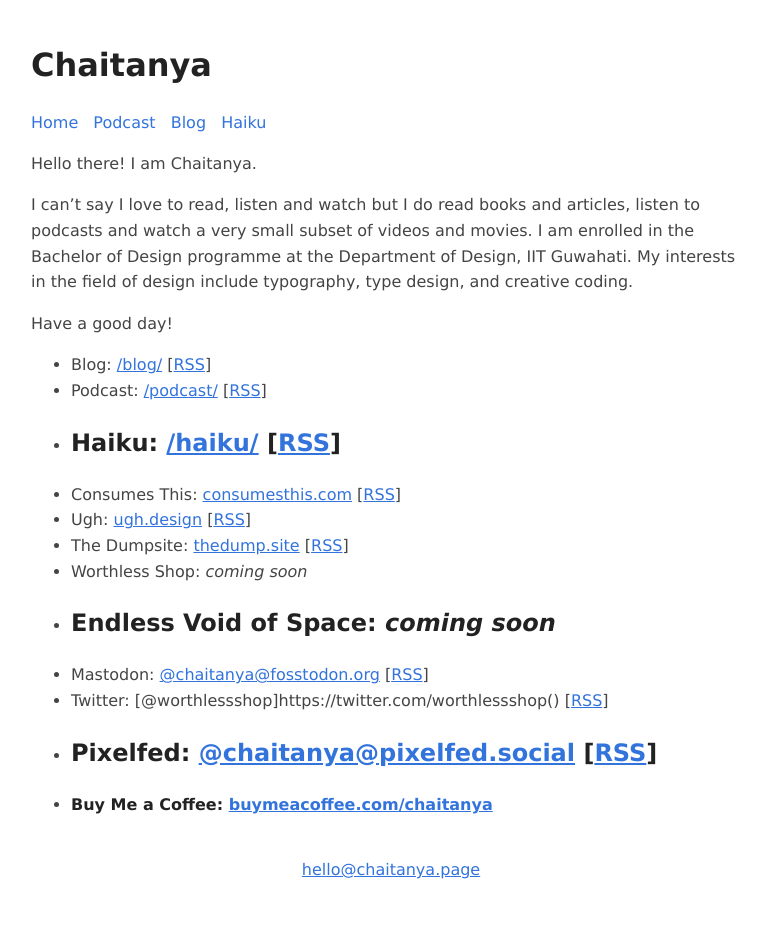
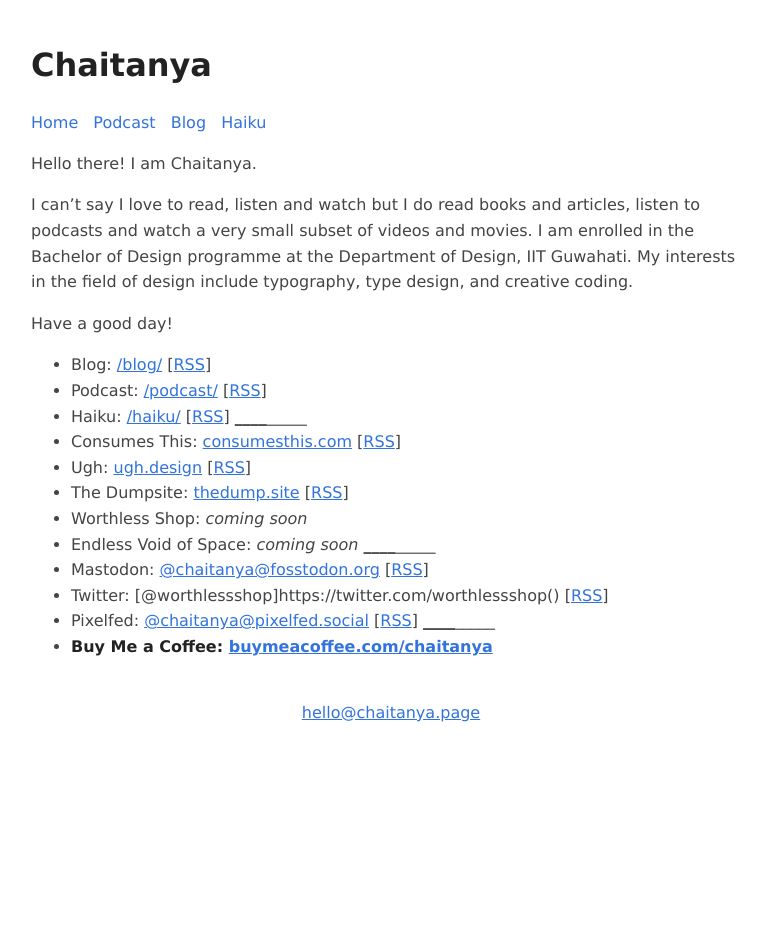
Before and after one commit to chtny/chtny.github.io, a Jekyll site: the page built from index.md, in a window 1280 px wide. Shown: the whole page, without its empty margins (249-1015 px from the left). Built offline with Jekyll 4.4.1, drawn with Linux system fonts in a browser that asks for light colours; after the commit the page ends 900 px from its top, so only the background shows below that.

```diff
--- a/index.md
+++ b/index.md
@@ -11,15 +11,15 @@ Have a good day!
 - Blog: [/blog/](https://chaitanya.page/blog/) \[[RSS](https://chaitanya.page/feed.xml)]
 - Podcast: [/podcast/](https://chaitanya.page/podcast/) \[[RSS](https://chaitanya.page/feed/podcast)]
 - Haiku: [/haiku/](https://chaitanya.page/haiku/) \[[RSS](https://chaitanya.page/feed.xml)]
----
+_________________
 - Consumes This: [consumesthis.com](https://consumesthis.com/) \[[RSS](https://consumesthis.com/feed)]
 - Ugh: [ugh.design](https://ugh.design/) \[[RSS](https://ugh.design/rss)]
 - The Dumpsite: [thedump.site](https://thedump.site/) \[[RSS](https://thedump.site/rss)]
 - Worthless Shop: *coming soon*
 - Endless Void of Space: *coming soon*
----
+_________________
 - Mastodon: [@chaitanya@fosstodon.org](https://fosstodon.org/@chaitanya) \[[RSS](https://fosstodon.org/@chaitanya.rss)]
 - Twitter: [@worthlessshop]https://twitter.com/worthlessshop() \[[RSS](https://nitter.42l.fr/worthlessshop/rss)]
 - Pixelfed: [@chaitanya@pixelfed.social](https://pixelfed.social/chaitanya) \[[RSS](https://pixelfed.social/users/chaitanya.atom)]
----
+_________________
 - **Buy Me a Coffee: [buymeacoffee.com/chaitanya](https://www.buymeacoffee.com/chaitanya)**
```
